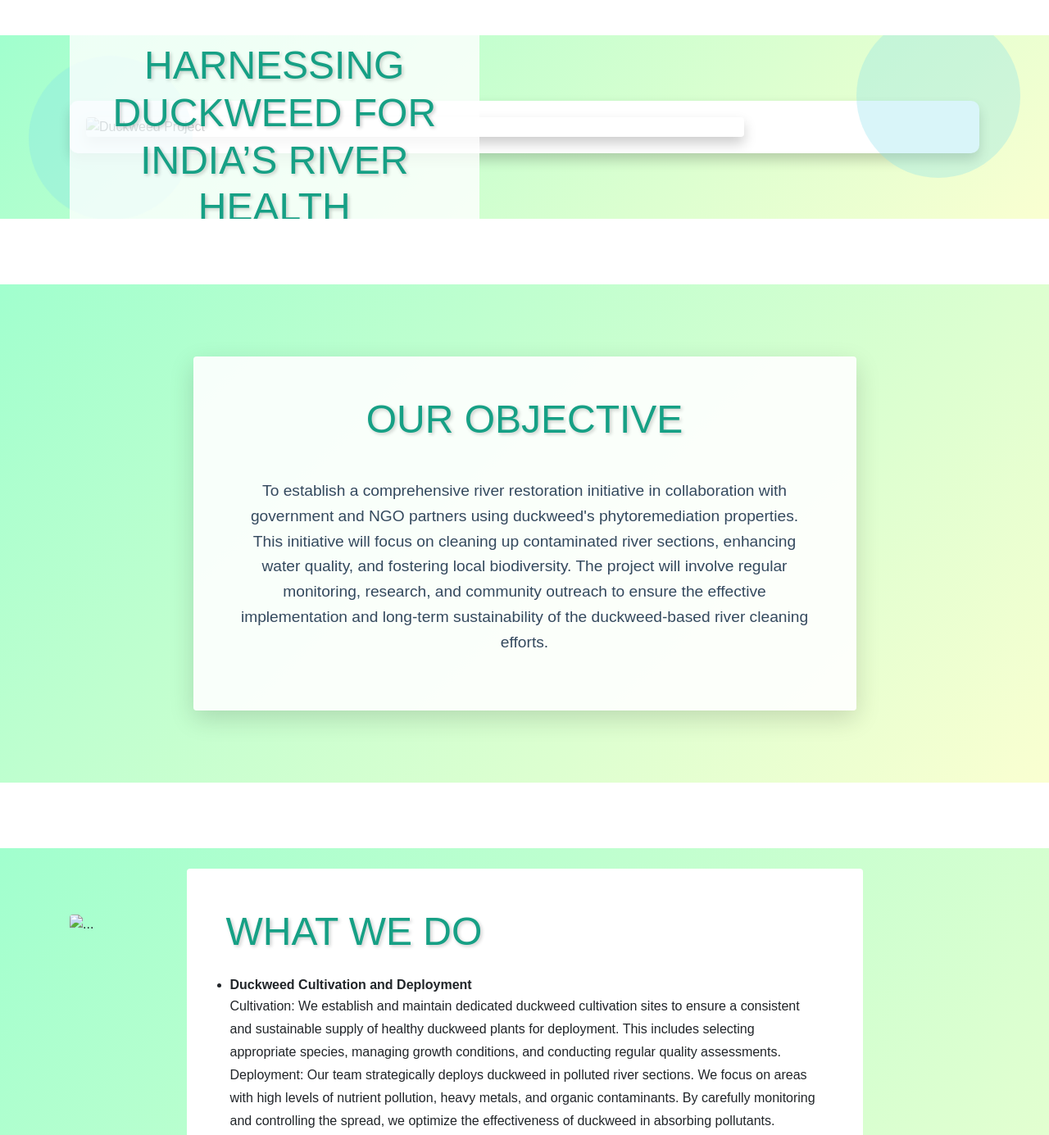
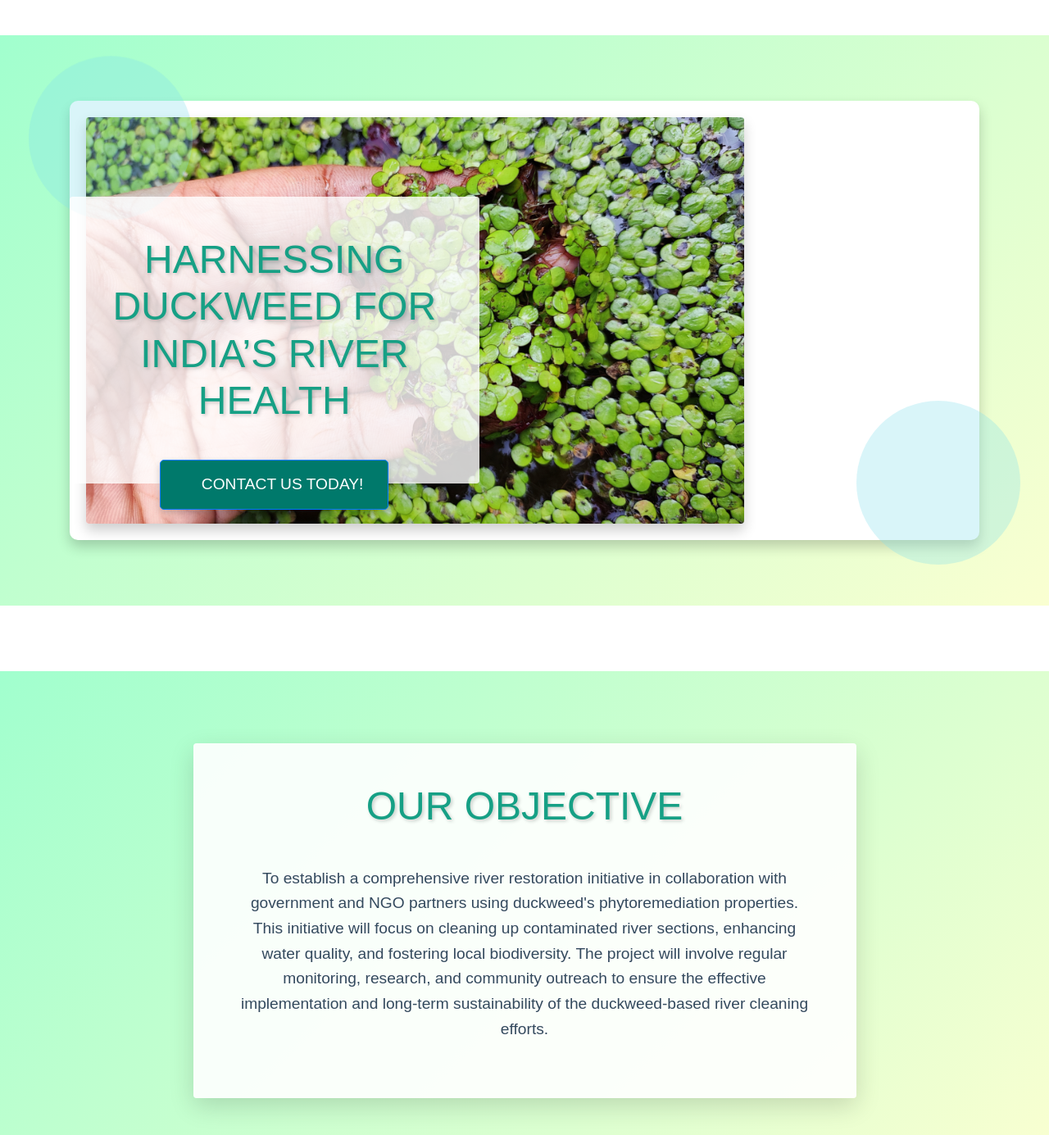
Before and after one commit to Tusharsohal/AquaRevive, a plain HTML site: page index.html in a window 1280 px wide. Shown: the part 348-1733 px from the top of the page at 82% size. Drawn offline with nearby package versions, Linux system fonts and the light colour scheme.

Commit message:
Update index.html

```diff
--- a/index.html
+++ b/index.html
@@ -51,7 +51,7 @@
   <section class="page-section clearfix">
     <div class="container">
         <div class="intro">
-            <img class="intro-img img-fluid mb-3 mb-lg-0 rounded" src="assets/img/duckweed 1.jpg" alt="Duckweed Project" />
+            <img class="intro-img img-fluid mb-3 mb-lg-0 rounded" src="duckweed 1.jpg" alt="Duckweed Project" />
             <div class="intro-text left-0 text-center bg-faded p-5 rounded">
                 <h2 class="section-heading mb-4">
                     <!-- <span class="section-heading-upper">Fresh Coffee</span> -->
@@ -84,7 +84,7 @@
 
   <section class="page-section about-heading">
     <div class="container">
-      <img class="img-fluid rounded about-heading-img mb-3 mb-lg-0" src="assets/img/clean.png" alt="..." />
+      <img class="img-fluid rounded about-heading-img mb-3 mb-lg-0" src="clean.png" alt="..." />
       <div class="about-heading-content">
         <div class="row">
           <div class="col-xl-9 col-lg-10 mx-auto">
@@ -270,7 +270,7 @@
           <div class="row">
             <div class="col-md-4 col-sm-6">
 
-              <div class="footer-logo"><img src="assets/img/cleanup.jpg" alt="logo" width="350px">
+              <div class="footer-logo"><img src="cleanup.jpg" alt="logo" width="350px">
               </div>
 
             </div>
```
